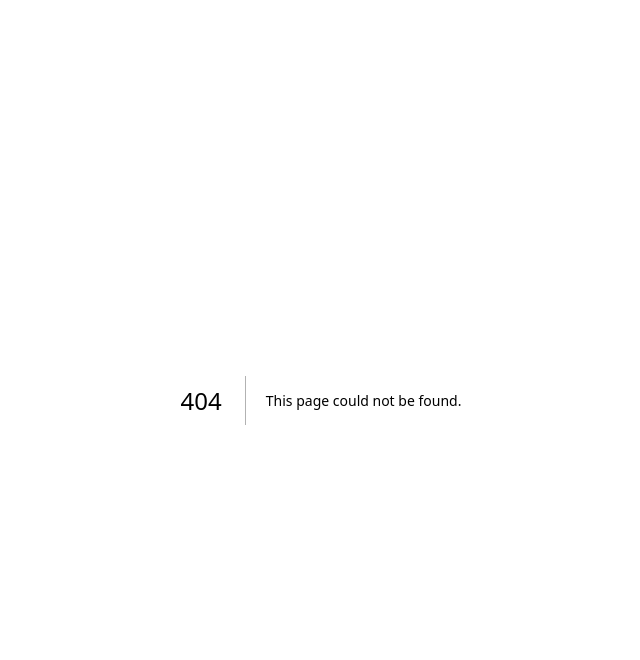
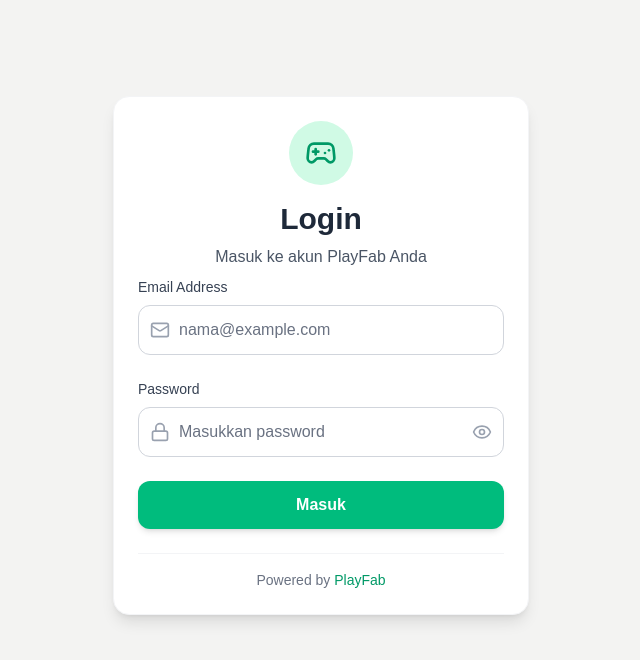
Before and after one commit to ZufarSyaafie/web-katkit, a Next.js app: page /login in a window 1280 px wide. Before the commit this address had no page. Shown: the top 660 px of the page, without its empty margins (319-959 px from the left). Built offline with nearby package versions, Linux system fonts and the light colour scheme.

Commit message:
adding login page

```diff
--- a/package.json
+++ b/package.json
@@ -11,6 +11,7 @@
   "dependencies": {
     "lucide-react": "^0.539.0",
     "next": "15.4.6",
+    "playfab-sdk": "^2.180.250815",
     "react": "19.1.0",
     "react-dom": "19.1.0"
   },
--- a/src/app/dash/page.js
+++ b/src/app/dash/page.js
@@ -9,7 +9,7 @@
     return (
         <>
             <Navigation />
-            <div className="container flex flex-col space-y-5 max-w-md mx-auto">
+            <div className="container flex flex-col space-y-8 max-w-md mx-auto px-4">
                 <h1 className="mt-4 text-left text-2xl font-bold text-[#363A36]">
                     Halo Zufar 👋
                 </h1>
--- /dev/null
+++ b/src/app/login/page.js
@@ -0,0 +1,13 @@
+/* eslint-disable @next/next/no-html-link-for-pages */
+import React from 'react';
+import LoginForm from '@/components/organisms/login';
+
+export default function Page() {
+    return (
+        <>
+            <div className="container max-w-md mx-auto px-4 mt-24">
+                <LoginForm />
+            </div>
+        </>
+    );
+}
--- a/src/app/test/page.js
+++ b/src/app/test/page.js
@@ -14,7 +14,7 @@
 			<h1 className=" py-4 text-center text-2xl font-bold text-[#363A36]">
 				Panduan Instalasi Kata Kita
 			</h1>
-			<div className="container mx-auto flex flex-col items-center space-y-6">
+			<div className="container mx-auto flex flex-col items-center space-y-6 px-4">
 				<StepCard
 					stepNumber="1"
 					title="Unduh file apk Kata Kita"
@@ -33,7 +33,7 @@
 				/>
 				<StepCard
 					stepNumber="3"
-					title="Signup aplikasi Kata Kita"
+					title="Sign up aplikasi Kata Kita"
 					descriptions={[
 						'Setelah berhasil meng-install, buka aplikasi dan klik play untuk melakukan registrasi dengan email dan password.',
 						'Pastikan mengisi kolom email dan password sebelum klik signup. Kemudian klik signin untuk masuk ke akun.',
--- /dev/null
+++ b/src/components/organisms/login.js
@@ -0,0 +1,186 @@
+'use client'
+import { useState } from 'react';
+import { Eye, EyeOff, Mail, Lock, Gamepad2 } from 'lucide-react';
+
+export default function LoginForm() {
+  const [email, setEmail] = useState('');
+  const [password, setPassword] = useState('');
+  const [showPassword, setShowPassword] = useState(false);
+  const [isLoading, setIsLoading] = useState(false);
+  const [error, setError] = useState('');
+  const [success, setSuccess] = useState('');
+
+  // PlayFab configuration - Ganti dengan Title ID PlayFab Anda
+  const PLAYFAB_TITLE_ID = '14E36A';
+  const PLAYFAB_URL = `https://${PLAYFAB_TITLE_ID}.playfabapi.com/Client/LoginWithEmailAddress`;
+
+  const handleLogin = async (e) => {
+    e.preventDefault();
+    setIsLoading(true);
+    setError('');
+    setSuccess('');
+
+    if (!email || !password) {
+      setError('Email dan password harus diisi');
+      setIsLoading(false);
+      return;
+    }
+
+    if (!email.includes('@')) {
+      setError('Format email tidak valid');
+      setIsLoading(false);
+      return;
+    }
+
+    try {
+      const response = await fetch(PLAYFAB_URL, {
+        method: 'POST',
+        headers: {
+          'Content-Type': 'application/json',
+        },
+        body: JSON.stringify({
+          TitleId: PLAYFAB_TITLE_ID,
+          Email: email,
+          Password: password,
+          CreateAccount: false
+        })
+      });
+
+      const data = await response.json();
+
+      if (data.code === 200) {
+        setSuccess('Login berhasil!');
+        const sessionTicket = data.data.SessionTicket;
+        const playFabId = data.data.PlayFabId;
+
+        console.log('PlayFab Session Ticket:', sessionTicket);
+        console.log('PlayFab ID:', playFabId);
+
+        setTimeout(() => {
+          window.location.href = '/dash';
+        }, 1500);
+      } else {
+        const errorMessage = data.errorMessage || 'Login gagal';
+        if (data.error === 'AccountNotFound') {
+          setError('Akun tidak ditemukan');
+        } else if (data.error === 'InvalidEmailOrPassword') {
+          setError('Email atau password salah');
+        } else {
+          setError(errorMessage);
+        }
+      }
+    } catch (err) {
+      setError('Terjadi kesalahan koneksi. Periksa koneksi internet Anda.');
+      console.error('Login error:', err);
+    } finally {
+      setIsLoading(false);
+    }
+  };
+
+  return (
+    //   {/* Login Form Card */}
+      <div className="bg-white rounded-2xl shadow-lg border border-gray-100 overflow-hidden">
+        {/* Form Content */}
+        <div className="p-6 space-y-6">
+          {/* Header */}
+          <div className="text-center mb-2">
+            <div className="inline-flex items-center justify-center w-16 h-16 bg-emerald-100 rounded-full mb-4">
+              <Gamepad2 className="w-8 h-8 text-emerald-600" />
+            </div>
+            <h1 className="text-3xl font-bold text-gray-800">Login</h1>
+            <p className="text-gray-600 mt-2">Masuk ke akun PlayFab Anda</p>
+          </div>
+          {/* Email Input */}
+          <div className="space-y-2">
+            <label htmlFor="email" className="block text-sm font-medium text-gray-700">
+              Email Address
+            </label>
+            <div className="relative">
+              <div className="absolute inset-y-0 left-0 pl-3 flex items-center pointer-events-none">
+                <Mail className="h-5 w-5 text-gray-400" />
+              </div>
+              <input
+                id="email"
+                type="email"
+                value={email}
+                onChange={(e) => setEmail(e.target.value)}
+                className="w-full pl-10 pr-4 py-3 border border-gray-300 rounded-xl text-gray-900 placeholder-gray-500 focus:outline-none focus:ring-2 focus:ring-emerald-500 focus:border-emerald-500 transition-all duration-200"
+                placeholder="nama@example.com"
+                required
+              />
+            </div>
+          </div>
+
+          {/* Password Input */}
+          <div className="space-y-2">
+            <label htmlFor="password" className="block text-sm font-medium text-gray-700">
+              Password
+            </label>
+            <div className="relative">
+              <div className="absolute inset-y-0 left-0 pl-3 flex items-center pointer-events-none">
+                <Lock className="h-5 w-5 text-gray-400" />
+              </div>
+              <input
+                id="password"
+                type={showPassword ? 'text' : 'password'}
+                value={password}
+                onChange={(e) => setPassword(e.target.value)}
+                className="w-full pl-10 pr-12 py-3 border border-gray-300 rounded-xl text-gray-900 placeholder-gray-500 focus:outline-none focus:ring-2 focus:ring-emerald-500 focus:border-emerald-500 transition-all duration-200"
+                placeholder="Masukkan password"
+                required
+              />
+              <button
+                type="button"
+                onClick={() => setShowPassword(!showPassword)}
+                className="absolute inset-y-0 right-0 pr-3 flex items-center text-gray-400 hover:text-gray-600 transition-colors"
+              >
+                {showPassword ? (
+                  <EyeOff className="h-5 w-5" />
+                ) : (
+                  <Eye className="h-5 w-5" />
+                )}
+              </button>
+            </div>
+          </div>
+
+          {/* Error Message */}
+          {error && (
+            <div className="p-3 bg-red-50 border border-red-200 rounded-xl">
+              <p className="text-red-700 text-sm text-center">{error}</p>
+            </div>
+          )}
+
+          {/* Success Message */}
+          {success && (
+            <div className="p-3 bg-emerald-50 border border-emerald-200 rounded-xl">
+              <p className="text-emerald-700 text-sm text-center">{success}</p>
+            </div>
+          )}
+
+          {/* Login Button */}
+          <button
+            onClick={handleLogin}
+            disabled={isLoading}
+            className="w-full bg-emerald-500 hover:bg-emerald-600 disabled:bg-gray-400 text-white font-semibold py-3 px-4 rounded-xl shadow-md hover:shadow-lg transform hover:-translate-y-0.5 transition-all duration-200 disabled:transform-none disabled:cursor-not-allowed"
+          >
+            {isLoading ? (
+              <div className="flex items-center justify-center">
+                <div className="animate-spin rounded-full h-5 w-5 border-b-2 border-white mr-2"></div>
+                Memproses...
+              </div>
+            ) : (
+              'Masuk'
+            )}
+          </button>
+
+          {/* Footer */}
+          <div className="text-center pt-4 border-t border-gray-100">
+            <p className="text-sm text-gray-500">
+              Powered by{' '}
+              <span className="text-emerald-600 font-medium">PlayFab</span>
+            </p>
+          </div>
+        </div>
+      </div>
+  );
+}
```
Also changed, not shown: 1 other file (tests, documents, lock files or other folders).
